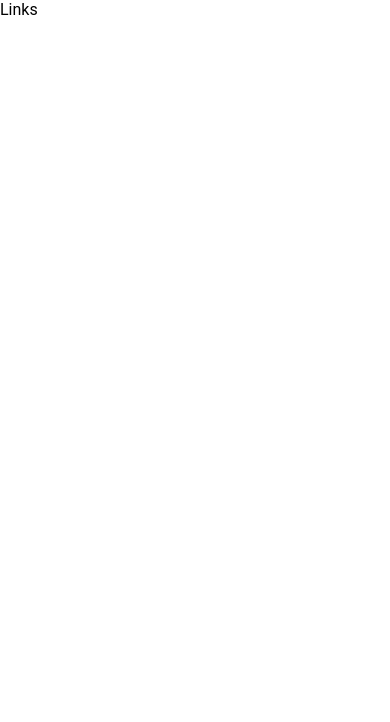
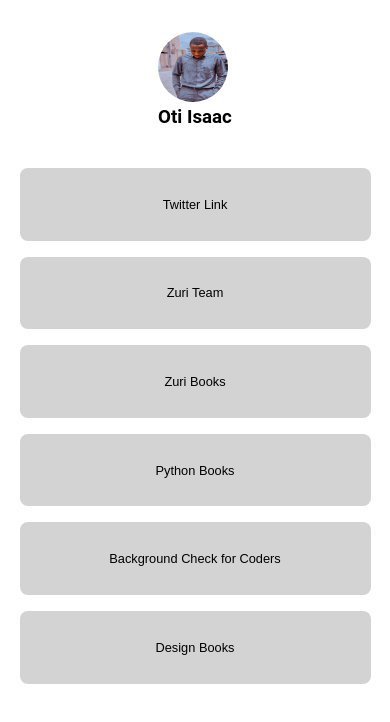
Before and after one commit to otiisaac199/Front-end-Task-1-project, a React (Create React App) app: page / in a window 390 px wide. Shown: the top 722 px of the page. Built offline with nearby package versions, Linux system fonts and the light colour scheme.

Commit message:
features: mapped the button links style: styles d buttons and made them responsive

```diff
--- a/src/App.css
+++ b/src/App.css
@@ -11,8 +11,53 @@
 
 body {
   font-family: Roboto;
+  background-color: var(--bg-color);
 }
 
 .task-container {
-  background-color: var(--bg-color);
+  width: 80%;
+  margin: auto;
+  display: flex;
+  flex-direction: column;
+  align-items: center;
 }
+
+.profile-container {
+  margin: 2rem 0;
+}
+
+.profile-container img {
+  width: 70px;
+  height: 70px;
+  border-radius: 50%;
+}
+
+.profile-container h4 {
+  margin-top: 5px;
+}
+.link-button-container {
+  width: 100%;
+}
+
+.button {
+  width: 100%;
+  padding: 1.8rem 0;
+  border-radius: 8px;
+  border: unset;
+  margin: 0.5rem 0;
+  text-align: center;
+  background-color: lightgrey;
+  cursor: pointer;
+}
+
+.button a {
+  color: black;
+  font-size: 900;
+  font-size: 0.8rem;
+}
+
+@media screen and (max-width: 450px) {
+  .task-container {
+    width: 90%;
+  }
+}
--- a/src/App.js
+++ b/src/App.js
@@ -1,13 +1,17 @@
 import "./App.css";
 import React from "react";
+import { linkButton } from "./Components/Data";
 import Links from "./Components/Links";
 import Images from "./Components/Images";
 
 const App = () => {
   return (
     <div className="task-container">
-      <div className="profile-container"></div>
-      <Links />
+      <div className="profile-container">
+        <img src={Images.ProfilePics} alt="" />
+        <h3>Oti Isaac</h3>
+      </div>
+      <Links links={linkButton} />
     </div>
   );
 };
--- a/src/Components/Data.js
+++ b/src/Components/Data.js
@@ -2,31 +2,31 @@ export const linkButton = [
   {
     id: "",
     url: "",
-    buttonText: "",
+    buttonText: "Twitter Link",
   },
   {
     id: "",
     url: "",
-    buttonText: "",
+    buttonText: "Zuri Team",
   },
   {
     id: "",
     url: "",
-    buttonText: "",
+    buttonText: "Zuri Books",
   },
   {
     id: "",
     url: "",
-    buttonText: "",
+    buttonText: "Python Books",
   },
   {
     id: "",
     url: "",
-    buttonText: "",
+    buttonText: "Background Check for Coders",
   },
   {
     id: "",
     url: "",
-    buttonText: "",
+    buttonText: "Design Books",
   },
 ];
--- a/src/Components/Images.js
+++ b/src/Components/Images.js
@@ -5,8 +5,9 @@ import I4GIcon from "../images/I4G.png";
 import Icon from "../images/Icon.png";
 import Slack from "../images/slack.png";
 import ZuriLogo from "../images/Zuri.Internship_Logo.png";
+import ProfilePics from "../images/IMG-20220619-WA0022.jpg";
 
-const Images = [
+const Images = {
   AvatarButton,
   AvatarButton2,
   FooterText,
@@ -14,6 +15,7 @@ const Images = [
   Icon,
   Slack,
   ZuriLogo,
-];
+  ProfilePics,
+};
 
 export default Images;
--- a/src/Components/Links.js
+++ b/src/Components/Links.js
@@ -1,7 +1,20 @@
 import React from "react";
 
-const Links = () => {
-  return <div>Links</div>;
+const Links = ({ links }) => {
+  return (
+    <div className="link-button-container">
+      {links.map((link) => {
+        const { id, url, buttonText } = link;
+        return (
+          <button className="button">
+            <a href={url} key={id} id={id}>
+              {buttonText}
+            </a>
+          </button>
+        );
+      })}
+    </div>
+  );
 };
 
 export default Links;
```
Also changed, not shown: src/images/IMG-20220619-WA0022.jpg (added).
